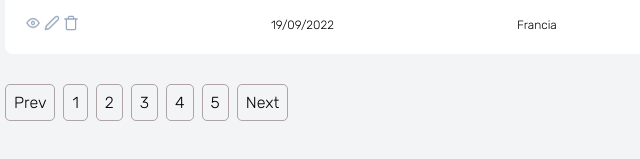
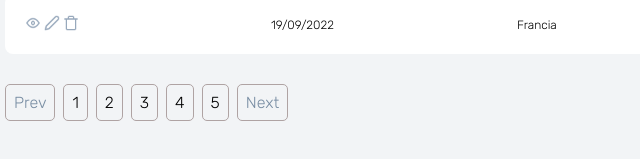
Before and after one commit to borjaboullon/exerciciousuarios, a plain HTML site: page index.html in a window 1280 px wide. Shown: the part 465-624 px from the top of the page, 0-640 px from the left. Drawn offline with Linux system fonts and the light colour scheme; a web font is replaced by a local one.

Commit message:
Opción Div's

```diff
--- a/estilo.css
+++ b/estilo.css
@@ -6,7 +6,7 @@ body{
     background-color: #F2F4F6;
 
 }
-
+/* OPCION DIV's */
 .wrapper-header{
     border: 1px solid #bcbcbc;
     border-radius: 5px;
@@ -68,6 +68,9 @@ header{
 .numeros > div:hover{
   background-color: rgb(86 80 187);
   color: white;
+}
+.color-778CA2{
+  color: #778CA2;
 }
 
 /* Estilo texto Roboto */
--- a/index.html
+++ b/index.html
@@ -38,6 +38,7 @@
             </div>
         </header>
     </div>
+    <!-- Opción DIV's -->
     <div class="wrapper-main roboto-regular-italic">
         <main>
             <div class="lista rubik tamaño-12">
@@ -158,13 +159,13 @@
             </div>
 
            <div class="numeros rubik">
-            <div> Prev </div>
+            <div class="color-778CA2"> Prev </div>
             <div> 1 </div>
             <div> 2 </div>
             <div> 3 </div>
             <div> 4 </div>
             <div> 5 </div>
-            <div> Next </div>
+            <div class="color-778CA2"> Next </div>
            </div>
 
 
```
